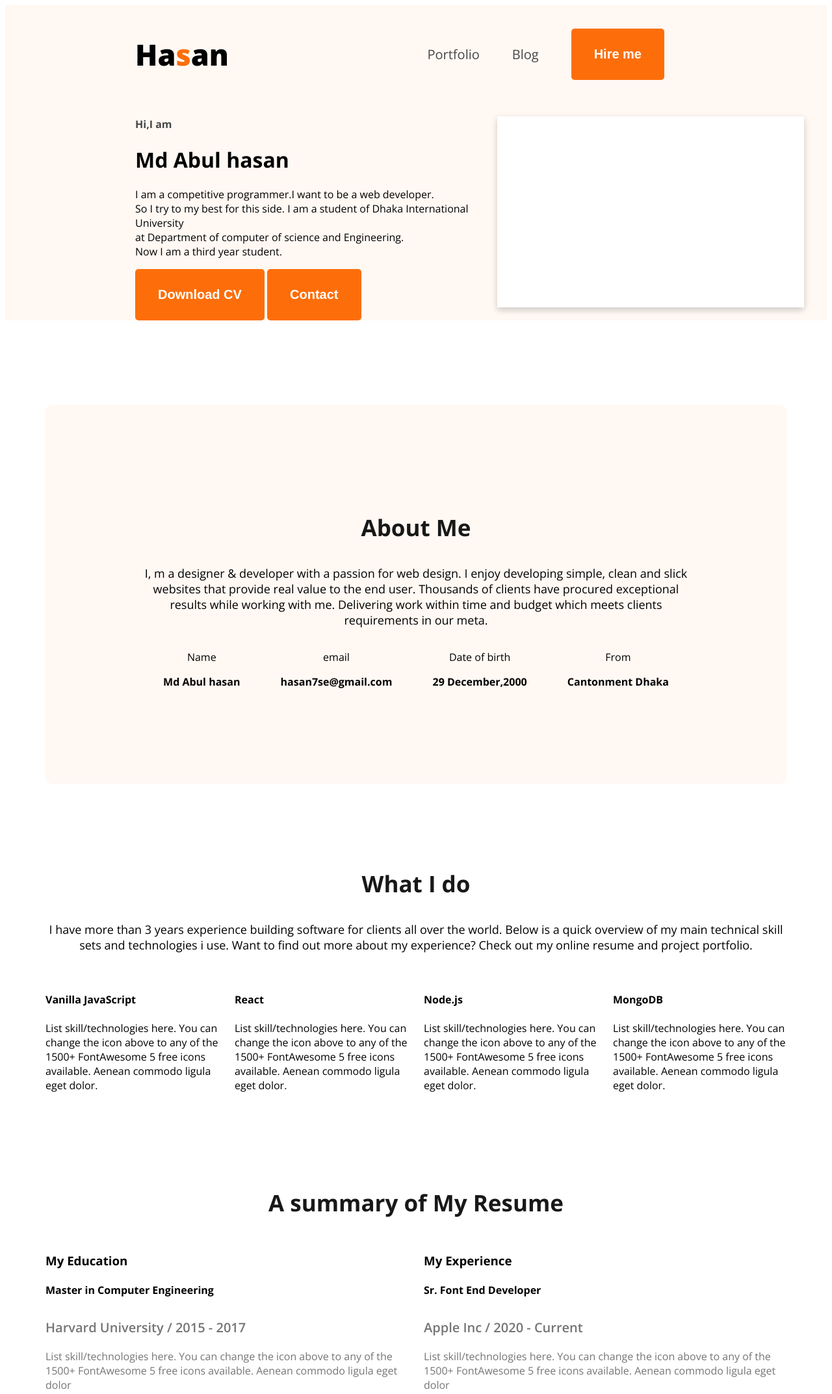
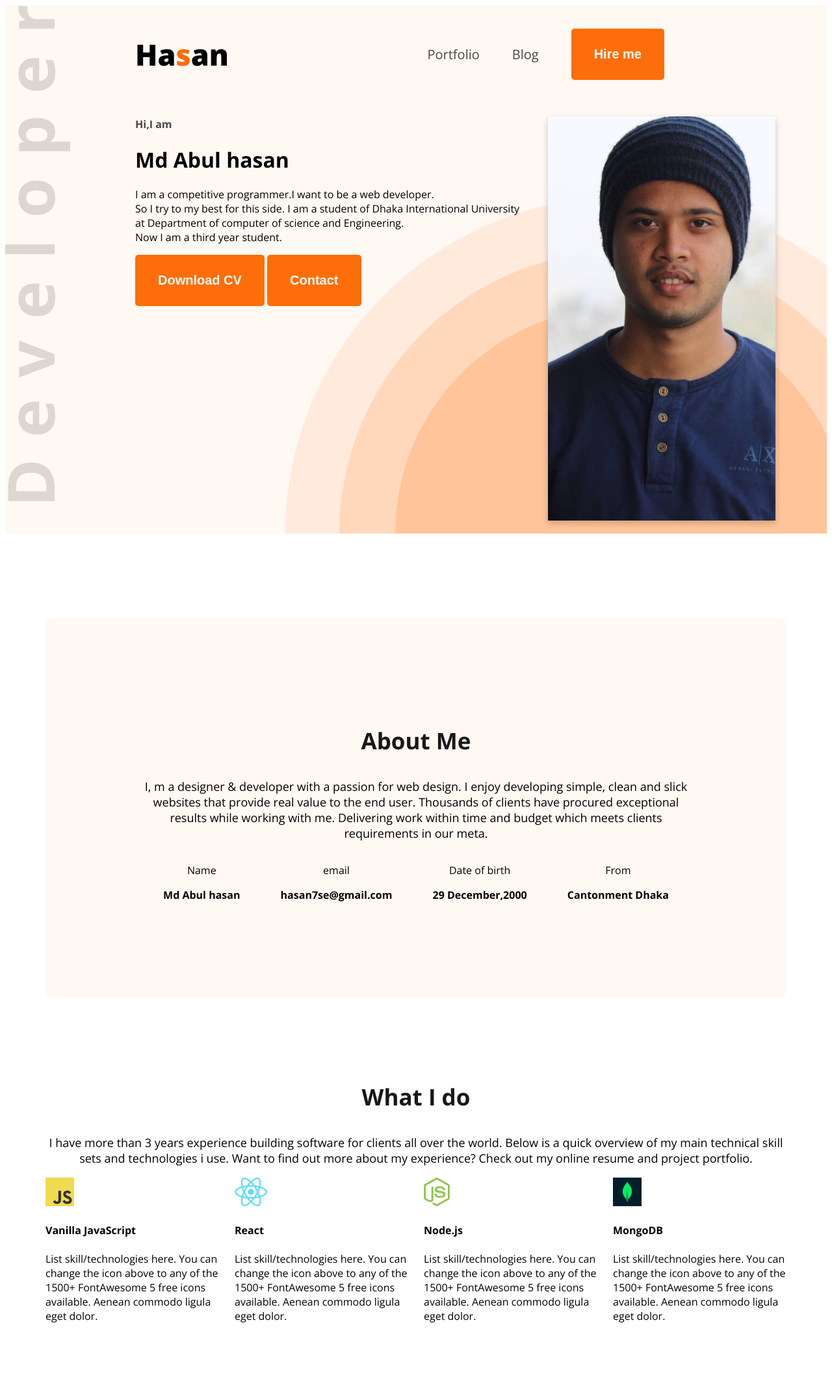
Before and after one commit to AbulHasan29/My-portfolio, a plain HTML site: page index.html in a window 1280 px wide. Shown: the top 2145 px of the page at 65% size. Drawn offline with nearby package versions, Linux system fonts and the light colour scheme.

Commit message:
update code

```diff
--- a/index.html
+++ b/index.html
@@ -33,7 +33,7 @@
             <button class="btn-primary">Download CV</button>
             <button class="btn-primary">Contact</button>
            </div>
-           <img class="banner-profile-pic" src="Portfolio/portfolio-resources/images/hardy.png" alt="">
+           <img class="banner-profile-pic" src="images/hasan.jpg" alt="">
        </div>
     </header>
     <main>
@@ -70,22 +70,22 @@
 
             <div class="skill-container">
                 <skill>
-                    <img src="Portfolio/portfolio-resources/images/icons/js.png" alt="">
+                    <img src="images/icons/js.png" alt="">
                     <h4 class="skill-title">Vanilla JavaScript</h4>
                     <p class="skill-description">List skill/technologies here. You can change the icon above to any of the 1500+ FontAwesome 5 free icons available. Aenean commodo ligula eget dolor.</p>
                 </skill>
                 <skill>
-                    <img src="Portfolio/portfolio-resources/images/icons/react.png" alt="">
+                    <img src="images/icons/react.png" alt="">
                     <h4 class="skill-title">React</h4>
                     <p class="skill-description">List skill/technologies here. You can change the icon above to any of the 1500+ FontAwesome 5 free icons available. Aenean commodo ligula eget dolor.</p>
                 </skill>
                 <skill>
-                    <img src="Portfolio/portfolio-resources/images/icons/nodejs.png" alt="">
+                    <img src="images/icons/nodejs.png" alt="">
                     <h4 class="skill-title">Node.js</h4>
                     <p class="skill-description">List skill/technologies here. You can change the icon above to any of the 1500+ FontAwesome 5 free icons available. Aenean commodo ligula eget dolor.</p>
                 </skill>
                 <skill>
-                    <img src="Portfolio/portfolio-resources/images/icons/mongo.png" alt="">
+                    <img src="images/icons/mongo.png" alt="">
                     <h4 class="skill-title">MongoDB</h4>
                     <p class="skill-description">List skill/technologies here. You can change the icon above to any of the 1500+ FontAwesome 5 free icons available. Aenean commodo ligula eget dolor.</p>
                 </skill>
@@ -152,9 +152,9 @@
           <h3 class="section-title">Lets connect me</h3>
           <p>Please fill out the form on this section to contact with me or call between 9:00 A.M and 8.00 P.M ET, Monday through Friday.</p>
           <div>
-            <a href=""><img src="Portfolio/portfolio-resources/images/icons/facebook.png"></a>
-            <a href=""><img src="Portfolio/portfolio-resources/images/icons/insta.png"></a>
-            <a href=""><img src="Portfolio/portfolio-resources/images/icons/twitter.png"></a>
+            <a href=""><img src="images/icons/facebook.png"></a>
+            <a href=""><img src="images/icons/insta.png"></a>
+            <a href=""><img src="images/icons/twitter.png"></a>
           </div>
        </div>
        <div class="footer-column">
--- a/style/portfolio.css
+++ b/style/portfolio.css
@@ -68,7 +68,7 @@ nav ul{
 }
 
 .banner-profile-pic{
-    width: 500px; /* Adjust width as needed */
+    width: 350px; /* Adjust width as needed */
     height: auto; /* Maintain aspect ratio */
     background-color: #fff; /* Add background color (optional) */
     box-shadow: 0px 4px 10px rgba(0, 0, 0, 0.2); /* Add shadow effect */
@@ -79,7 +79,7 @@ nav ul{
 }
 
 .header{
-    background-image: url('../Portfolio/portfolio-resources/images/developer.png'),url('../Portfolio/portfolio-resources/images/header_bg.png');
+    background-image: url('../images/developer.png'),url('../images/header_bg.png');
     background-repeat: no-repeat;
     background-position:top left ,bottom right;
 }
```
Also changed, not shown: images/developer.png (added), images/hardy.png (added), images/hasan.jpg (added), images/header_bg.png (added), images/icons/facebook.png (added), images/icons/insta.png (added), images/icons/js.png (added), images/icons/mongo.png (added), images/icons/nodejs.png (added), images/icons/react.png (added), images/icons/twitter.png (added).
